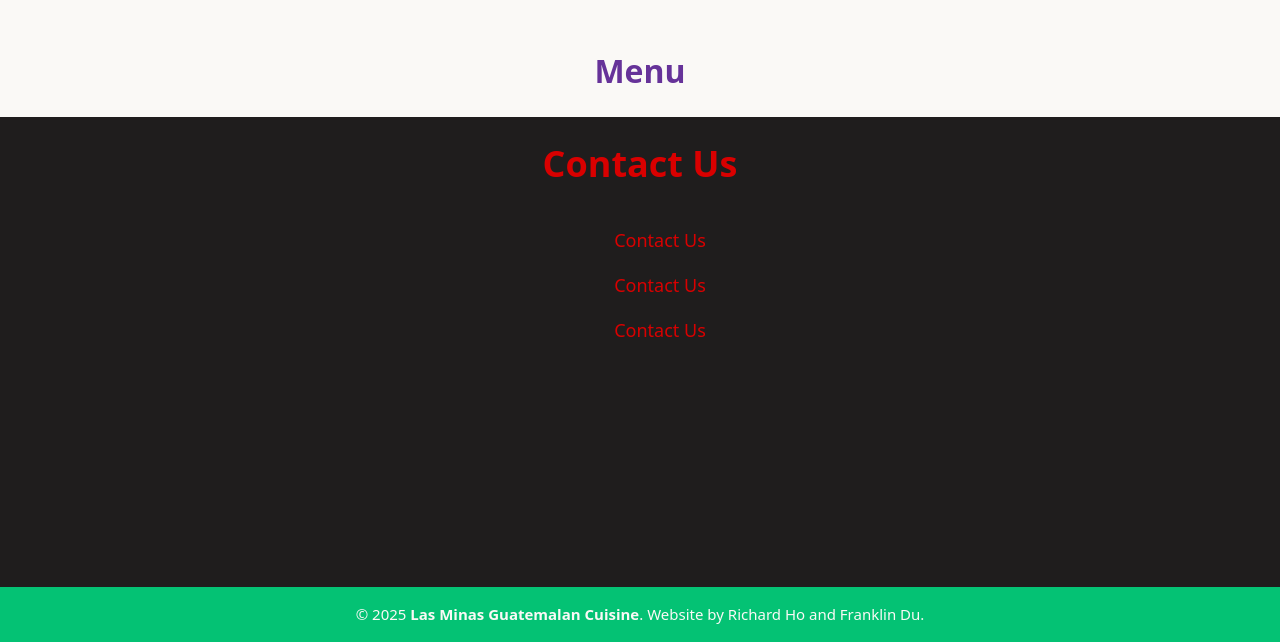
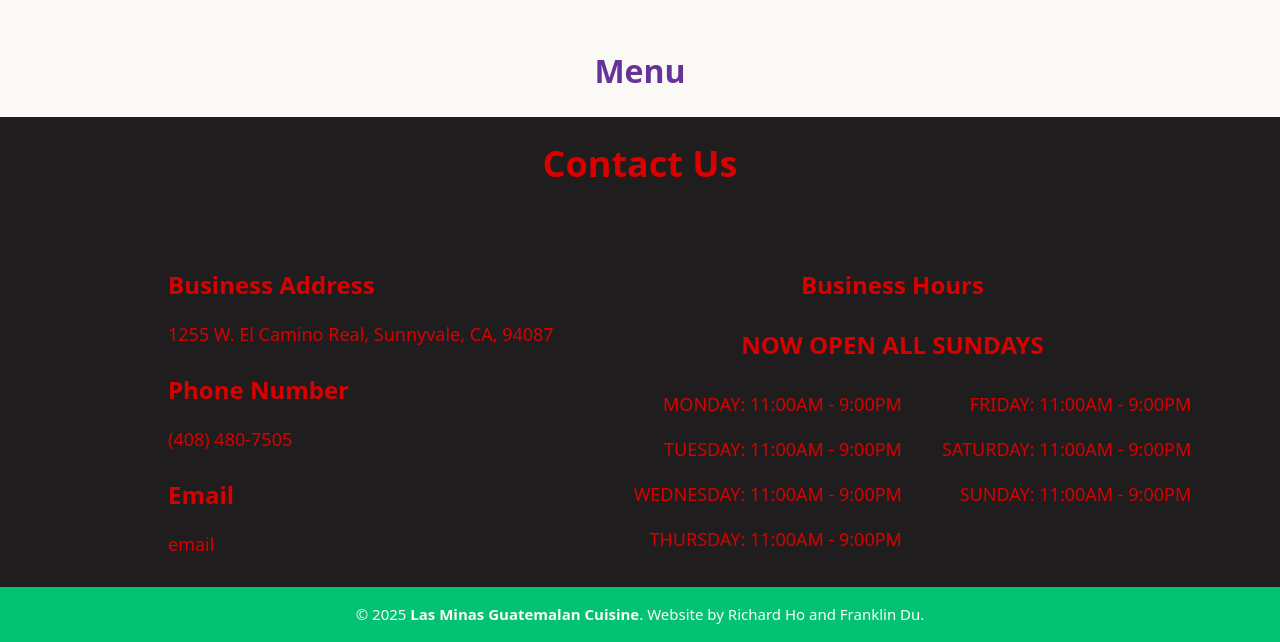
Before and after one commit to Rodrigo-AT/las-minas-web, a React (Vite) app: page / in a window 1280 px wide. Shown: the part 929-1571 px from the top of the page. Built offline with nearby package versions, Linux system fonts and the light colour scheme.

Commit message:
finished footer for desktop

```diff
--- a/src/components/Footer.jsx
+++ b/src/components/Footer.jsx
@@ -5,14 +5,36 @@ export default function Footer() {
   return (
     <>
       <div className={styles.footer}>
-        <nav>
-          <p className={styles.header}>Contact Us</p>
-          <ul>
-            <p className={styles.paragraph}>Contact Us</p>
-            <p className={styles.paragraph}>Contact Us</p>
-            <p className={styles.paragraph}>Contact Us</p>
-          </ul>
-        </nav>
+        <p className={styles.header}>Contact Us</p>
+        <div className={styles.footNav}>
+          <div className={styles.navLists}>
+            <ul className={styles.leftListOut}>
+              <li><p className={styles.leftB}>Business Address</p></li>
+              <li><p className={styles.leftP}>1255 W. El Camino Real, Sunnyvale, CA, 94087</p></li>
+              <li><p className={styles.leftB}>Phone Number</p></li>
+              <li><p className={styles.leftP}>(408) 480-7505</p></li>
+              <li><p className={styles.leftB}>Email</p></li>
+              <li><p className={styles.leftP}>email</p></li>
+            </ul>
+            <ul className={styles.rightList}>
+              <li><p className={styles.rightB}>Business Hours</p></li>
+              <li><p className={styles.rightB}>NOW OPEN ALL SUNDAYS</p></li>
+              <div className={styles.navLists}>
+                <ul className={styles.leftListIn}>
+                  <li><p className={styles.rightP}>MONDAY:      11:00AM - 9:00PM</p></li>
+                  <li><p className={styles.rightP}>TUESDAY:     11:00AM - 9:00PM</p></li>
+                  <li><p className={styles.rightP}>WEDNESDAY:   11:00AM - 9:00PM</p></li>
+                  <li><p className={styles.rightP}>THURSDAY:    11:00AM - 9:00PM</p></li>
+                </ul>
+                <ul className={styles.rightList}>
+                  <li><p className={styles.rightP}>FRIDAY:      11:00AM - 9:00PM</p></li>
+                  <li><p className={styles.rightP}>SATURDAY:    11:00AM - 9:00PM</p></li>
+                  <li><p className={styles.rightP}>SUNDAY:      11:00AM - 9:00PM</p></li>
+                </ul>
+              </div>
+            </ul>
+          </div>
+        </div>
       </div>
     </>
   )
--- a/src/static/Footer.module.css
+++ b/src/static/Footer.module.css
@@ -1,17 +1,12 @@
 #root {
   min-height: 100vh;
-  display: flex;
   flex-direction: column;
 }
 
 .footer {
   height: 450px;
   background-color: rgb(31, 29, 29);
-  text-align: center;
-  display: flex;
   flex-direction: column;
-  align-items: center;
-  justify-content: flex-start;
   width: 100%;
   padding-top: 20px;
 }
@@ -22,26 +17,69 @@
   font-size: 36px;
   font-weight: bold;
   margin-top: 0;
+  text-align: center;
 }
 
-.paragraph {
+.leftB {
+  text-align: left;
+  color: #D90000;
+  text-decoration: none;
+  font-size: 24px;
+  margin-bottom: 10px;
+  font-weight: bold;
+}
+
+.leftP {
+  text-align: left;
   color: #D90000;
   text-decoration: none;
   font-size: 18px;
   margin-bottom: 10px;
 }
 
-.navigation {
+.rightP{
+  text-align: right;
+  color: #D90000;
+  text-decoration: none;
+  font-size: 18px;
+  margin-bottom: 10px;
+}
+
+.rightB {
+  color: #D90000;
+  text-decoration: none;
+  font-size: 24px;
+  margin-bottom: 10px;
+  font-weight: bold;
+  text-align: center;
+}
+
+.leftListIn{
+  list-style: none;
+  align-items: left;
+}
+
+.leftListOut{
+  list-style: none;
+  align-items: left;
+  margin-left: 10%;
+}
+
+.rightList{
+  list-style: none;
+  margin-right: 10%;
+}
+
+.navLists {
   display: flex;
-  align-items: center;
+  justify-content: space-between;
+}
+
+.footNav {
   margin-top: 10px;
 }
 
- .navigation ul {
-  display: flex;
-  list-style: block;
- }
-
-.navigation ul li {
+.footNav ul li {
   display: list-item;
+  white-space: nowrap;
 }
```
